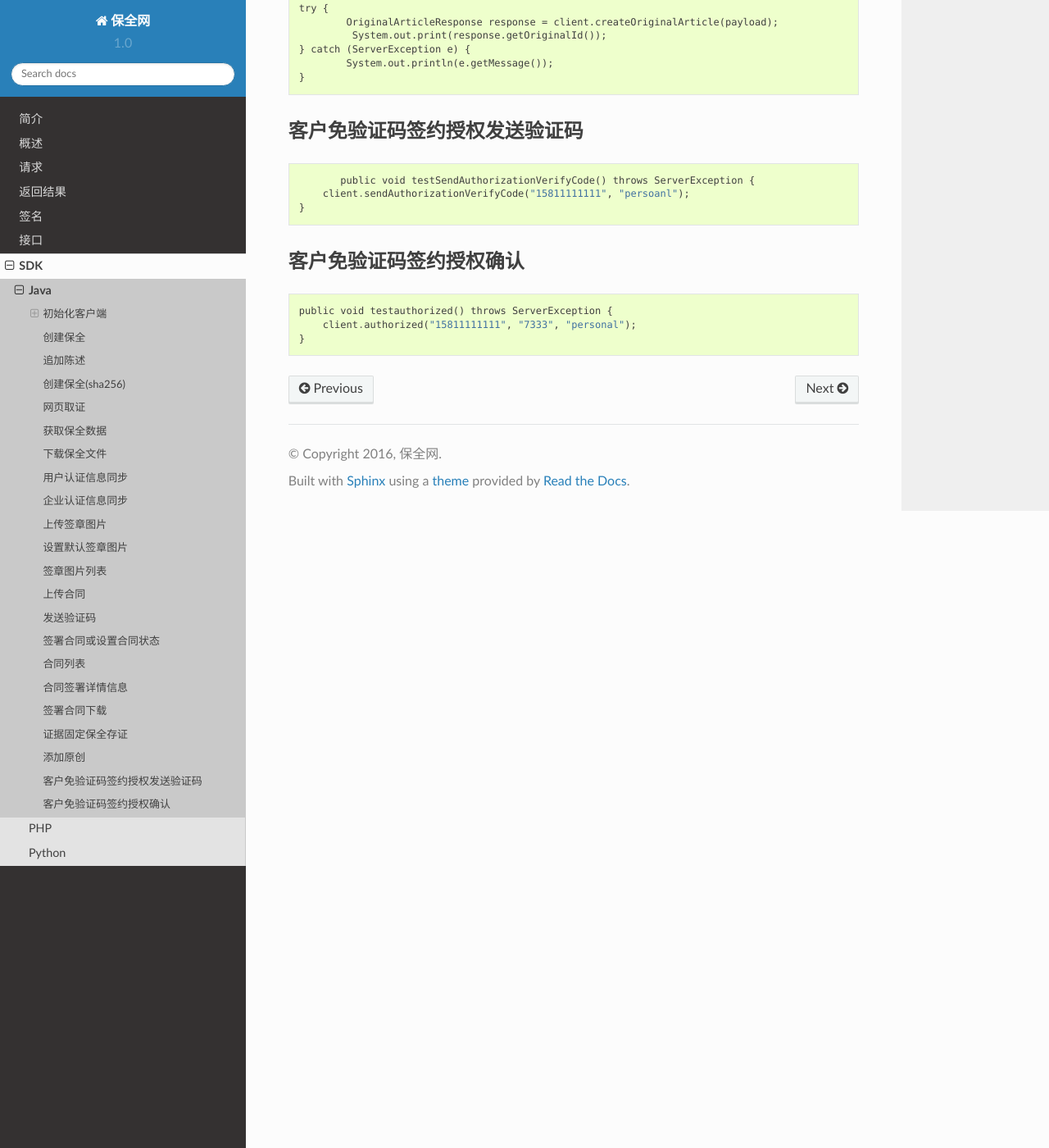
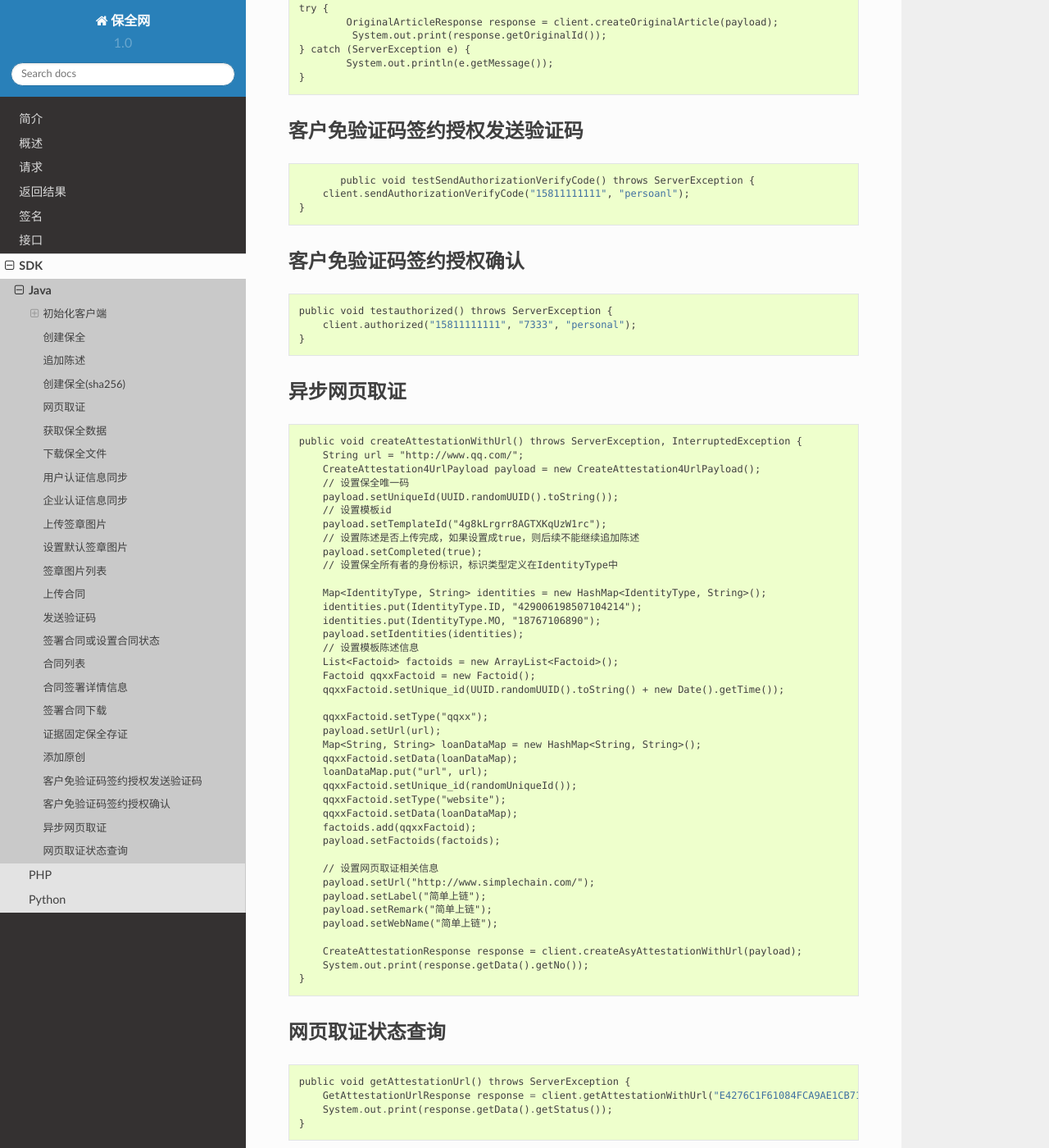
Before and after one commit to baoquan-hq/readthedocs, a Sphinx documentation site: the page built from docs/java.rst, in a window 1280 px wide and 1400 px high, scrolled down 9083 px. Shown: the whole window at 82% size. Built offline with Sphinx 7.4.7 and the Read the Docs theme 2.0.0, drawn with Linux system fonts in a browser that asks for light colours.

Commit message:
add asy attestation url

```diff
--- a/docs/java.rst
+++ b/docs/java.rst
@@ -532,3 +532,59 @@
     public void testauthorized() throws ServerException {
         client.authorized("15811111111", "7333", "personal");
     }
+
+异步网页取证
+------------------
+
+::
+
+    public void createAttestationWithUrl() throws ServerException, InterruptedException {
+        String url = "http://www.qq.com/";
+        CreateAttestation4UrlPayload payload = new CreateAttestation4UrlPayload();
+        // 设置保全唯一码
+        payload.setUniqueId(UUID.randomUUID().toString());
+        // 设置模板id
+        payload.setTemplateId("4g8kLrgrr8AGTXKqUzW1rc");
+        // 设置陈述是否上传完成，如果设置成true，则后续不能继续追加陈述
+        payload.setCompleted(true);
+        // 设置保全所有者的身份标识，标识类型定义在IdentityType中
+
+        Map<IdentityType, String> identities = new HashMap<IdentityType, String>();
+        identities.put(IdentityType.ID, "429006198507104214");
+        identities.put(IdentityType.MO, "18767106890");
+        payload.setIdentities(identities);
+        // 设置模板陈述信息
+        List<Factoid> factoids = new ArrayList<Factoid>();
+        Factoid qqxxFactoid = new Factoid();
+        qqxxFactoid.setUnique_id(UUID.randomUUID().toString() + new Date().getTime());
+
+        qqxxFactoid.setType("qqxx");
+        payload.setUrl(url);
+        Map<String, String> loanDataMap = new HashMap<String, String>();
+        qqxxFactoid.setData(loanDataMap);
+        loanDataMap.put("url", url);
+        qqxxFactoid.setUnique_id(randomUniqueId());
+        qqxxFactoid.setType("website");
+        qqxxFactoid.setData(loanDataMap);
+        factoids.add(qqxxFactoid);
+        payload.setFactoids(factoids);
+
+        // 设置网页取证相关信息
+        payload.setUrl("http://www.simplechain.com/");
+        payload.setLabel("简单上链");
+        payload.setRemark("简单上链");
+        payload.setWebName("简单上链");
+
+        CreateAttestationResponse response = client.createAsyAttestationWithUrl(payload);
+        System.out.print(response.getData().getNo());
+    }
+
+网页取证状态查询
+------------------
+
+::
+
+    public void getAttestationUrl() throws ServerException {
+        GetAttestationUrlResponse response = client.getAttestationWithUrl("E4276C1F61084FCA9AE1CB714526ACC9");
+        System.out.print(response.getData().getStatus());
+    }
```
